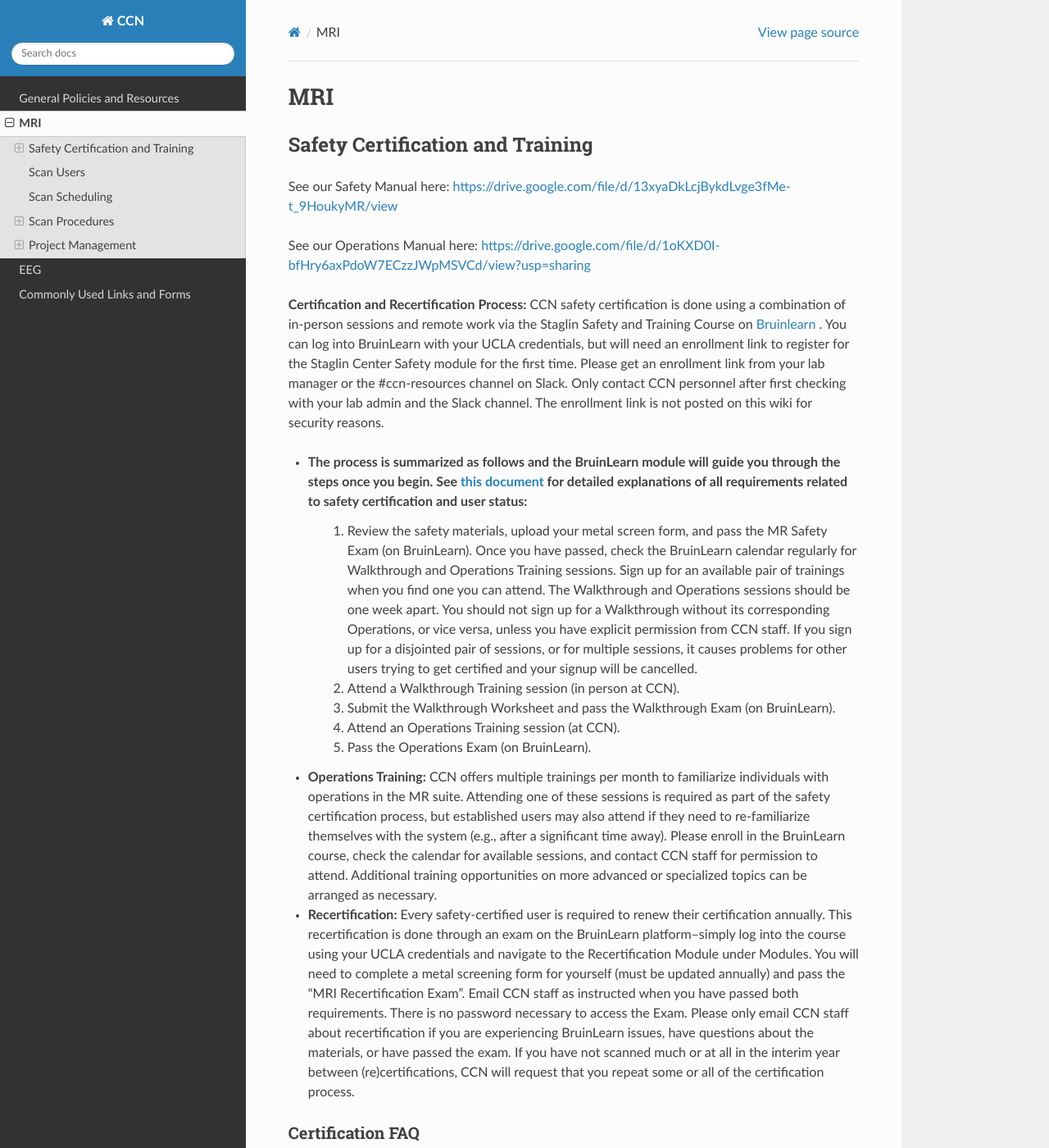
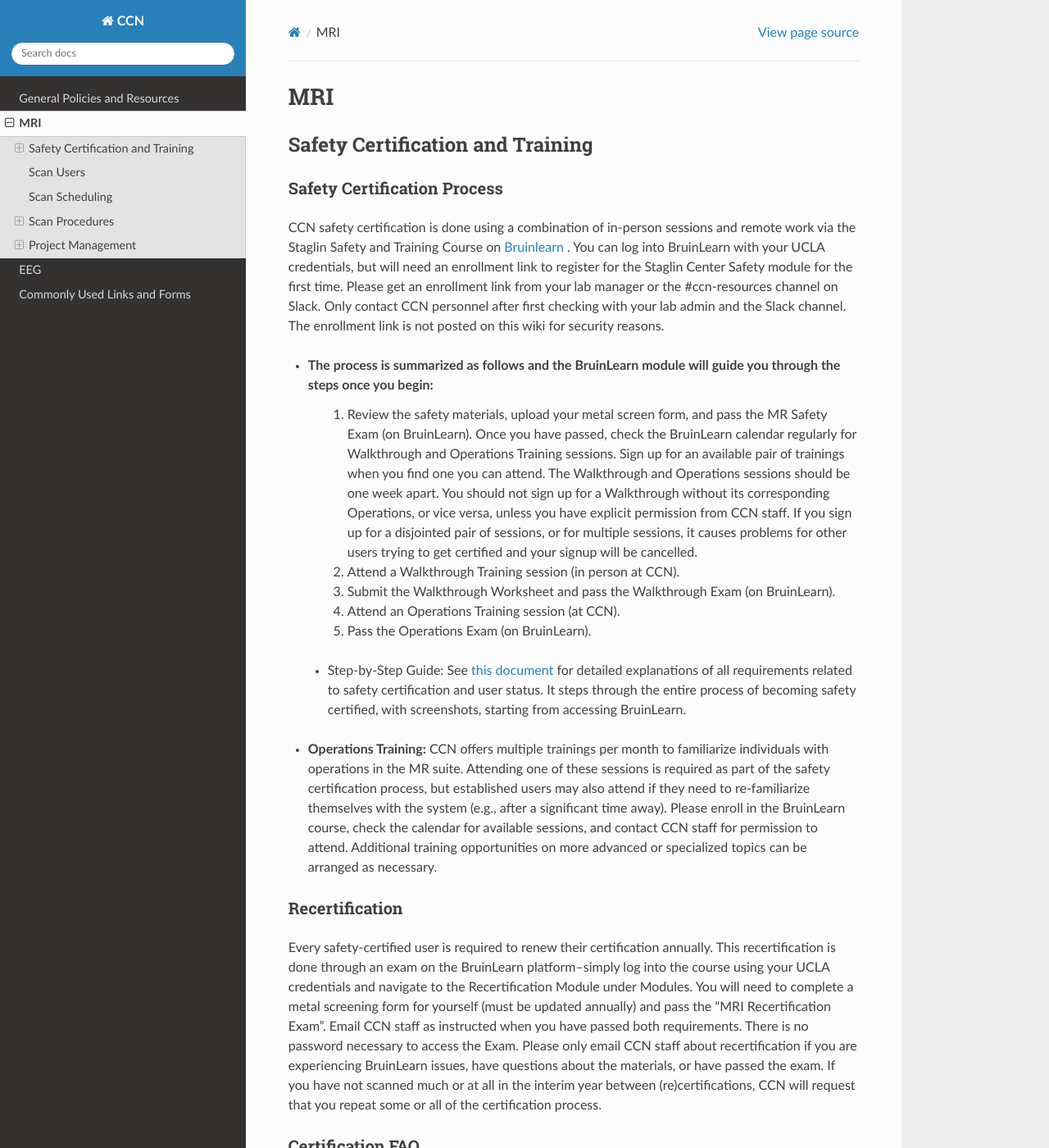
Before and after one commit to CCN-Support/CCN_Wiki, a Sphinx documentation site: the page built from docs/source/mri.rst, in a window 1280 px wide and 1400 px high. Shown: the whole window at 82% size. Built offline with Sphinx 7.4.7 and the Read the Docs theme 3.1.0, drawn with Linux system fonts in a browser that asks for light colours.

Commit message:
Update mri.rst

```diff
--- a/docs/source/mri.rst
+++ b/docs/source/mri.rst
@@ -2,23 +2,24 @@ MRI
 ===
 Safety Certification and Training
 ---------------------------------
-See our Safety Manual here: https://drive.google.com/file/d/13xyaDkLcjBykdLvge3fMe-t_9HoukyMR/view
 
-See our Operations Manual here: https://drive.google.com/file/d/1oKXD0I-bfHry6axPdoW7ECzzJWpMSVCd/view?usp=sharing
-
-**Certification and Recertification Process:**
+Safety Certification Process
+~~~~~~~~~~~~~~~~~~~~~~~~~~~~
 CCN safety certification is done using a combination of in-person sessions and remote work via the Staglin Safety and Training Course on `Bruinlearn <https://bruinlearn.ucla.edu/>`_ . You can log into BruinLearn with your UCLA credentials, but will need an enrollment link to register for the Staglin Center Safety module for the first time. Please get an enrollment link from your lab manager or the #ccn-resources channel on Slack. Only contact CCN personnel after first checking with your lab admin and the Slack channel. The enrollment link is not posted on this wiki for security reasons.
 
-- The process is summarized as follows and the BruinLearn module will guide you through the steps once you begin. See `this document <https://docs.google.com/document/d/1O_xt0fdFmxP1JE7NKGeT_fQSYbvwXxtdP51_UB-ksH4/edit?usp=sharing>`_ for detailed explanations of all requirements related to safety certification and user status:
+- The process is summarized as follows and the BruinLearn module will guide you through the steps once you begin:
    1. Review the safety materials, upload your metal screen form, and pass the MR Safety Exam (on BruinLearn). Once you have passed, check the BruinLearn calendar regularly for Walkthrough and Operations Training sessions. Sign up for an available pair of trainings when you find one you can attend. The Walkthrough and Operations sessions should be one week apart. You should not sign up for a Walkthrough without its corresponding Operations, or vice versa, unless you have explicit permission from CCN staff. If you sign up for a disjointed pair of sessions, or for multiple sessions, it causes problems for other users trying to get certified and your signup will be cancelled.
    2. Attend a Walkthrough Training session (in person at CCN).
    3. Submit the Walkthrough Worksheet and pass the Walkthrough Exam (on BruinLearn).
    4. Attend an Operations Training session (at CCN).
    5. Pass the Operations Exam (on BruinLearn).
+ - Step-by-Step Guide: See `this document <https://docs.google.com/document/d/1O_xt0fdFmxP1JE7NKGeT_fQSYbvwXxtdP51_UB-ksH4/edit?usp=sharing>`_ for detailed explanations of all requirements related to safety certification and user status. It steps through the entire process of becoming safety certified, with screenshots, starting from accessing BruinLearn.
 
 - **Operations Training:** CCN offers multiple trainings per month to familiarize individuals with operations in the MR suite. Attending one of these sessions is required as part of the safety certification process, but established users may also attend if they need to re-familiarize themselves with the system (e.g., after a significant time away). Please enroll in the BruinLearn course, check the calendar for available sessions, and contact CCN staff for permission to attend. Additional training opportunities on more advanced or specialized topics can be arranged as necessary.
 
-- **Recertification:** Every safety-certified user is required to renew their certification annually. This recertification is done through an exam on the BruinLearn platform--simply log into the course using your UCLA credentials and navigate to the Recertification Module under Modules. You will need to complete a metal screening form for yourself (must be updated annually) and pass the "MRI Recertification Exam". Email CCN staff as instructed when you have passed both requirements. There is no password necessary to access the Exam. Please only email CCN staff about recertification if you are experiencing BruinLearn issues, have questions about the materials, or have passed the exam. If you have not scanned much or at all in the interim year between (re)certifications, CCN will request that you repeat some or all of the certification process.
+Recertification
+~~~~~~~~~~~~~~~
+Every safety-certified user is required to renew their certification annually. This recertification is done through an exam on the BruinLearn platform--simply log into the course using your UCLA credentials and navigate to the Recertification Module under Modules. You will need to complete a metal screening form for yourself (must be updated annually) and pass the "MRI Recertification Exam". Email CCN staff as instructed when you have passed both requirements. There is no password necessary to access the Exam. Please only email CCN staff about recertification if you are experiencing BruinLearn issues, have questions about the materials, or have passed the exam. If you have not scanned much or at all in the interim year between (re)certifications, CCN will request that you repeat some or all of the certification process.
 
 Certification FAQ
 ~~~~~~~~~~~~~~~~~
```
